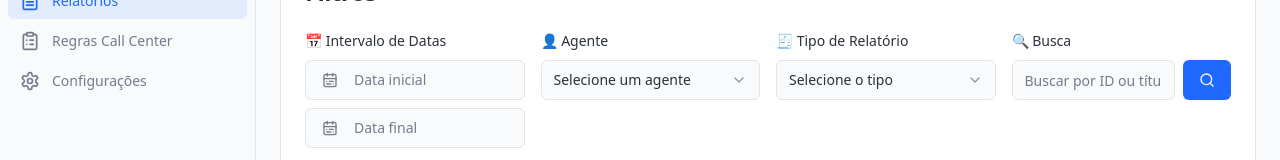
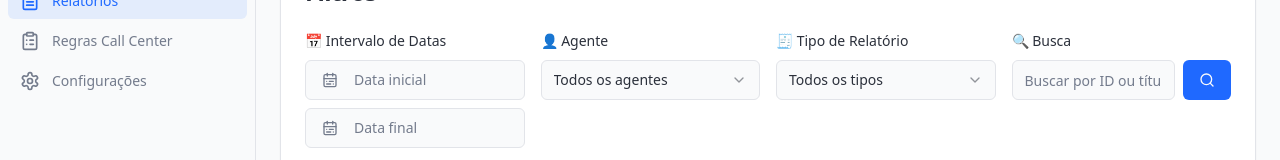
Before and after one commit to Vitor-VarelAI/calljoy-metrics-portal, a React (Vite) app: page /relatorios in a window 1280 px wide. Shown: the part 217-377 px from the top of the page. Built offline with nearby package versions, Linux system fonts and the light colour scheme.

Commit message:
Fix: Select component value prop error
The Select component was throwing an error because the value prop was an empty string. This commit fixes the issue.

```diff
--- a/src/pages/Relatorios.tsx
+++ b/src/pages/Relatorios.tsx
@@ -31,8 +31,8 @@ const Relatorios = () => {
   // Estados para filtros
   const [startDate, setStartDate] = useState<Date | undefined>(undefined);
   const [endDate, setEndDate] = useState<Date | undefined>(undefined);
-  const [selectedAgent, setSelectedAgent] = useState<string>("");
-  const [reportType, setReportType] = useState<string>("");
+  const [selectedAgent, setSelectedAgent] = useState<string>("all");
+  const [reportType, setReportType] = useState<string>("all");
   const [searchQuery, setSearchQuery] = useState<string>("");
 
   // Estado para tipo de visualização
@@ -244,7 +244,7 @@ const Relatorios = () => {
                   <SelectValue placeholder="Selecione um agente" />
                 </SelectTrigger>
                 <SelectContent>
-                  <SelectItem value="">Todos os agentes</SelectItem>
+                  <SelectItem value="all">Todos os agentes</SelectItem>
                   {agents.map((agent) => (
                     <SelectItem key={agent} value={agent}>
                       {agent}
@@ -262,7 +262,7 @@ const Relatorios = () => {
                   <SelectValue placeholder="Selecione o tipo" />
                 </SelectTrigger>
                 <SelectContent>
-                  <SelectItem value="">Todos os tipos</SelectItem>
+                  <SelectItem value="all">Todos os tipos</SelectItem>
                   <SelectItem value="Individual">Chamada individual</SelectItem>
                   <SelectItem value="Resumo por agente">Resumo por agente</SelectItem>
                   <SelectItem value="Global">Resumo global</SelectItem>
```
